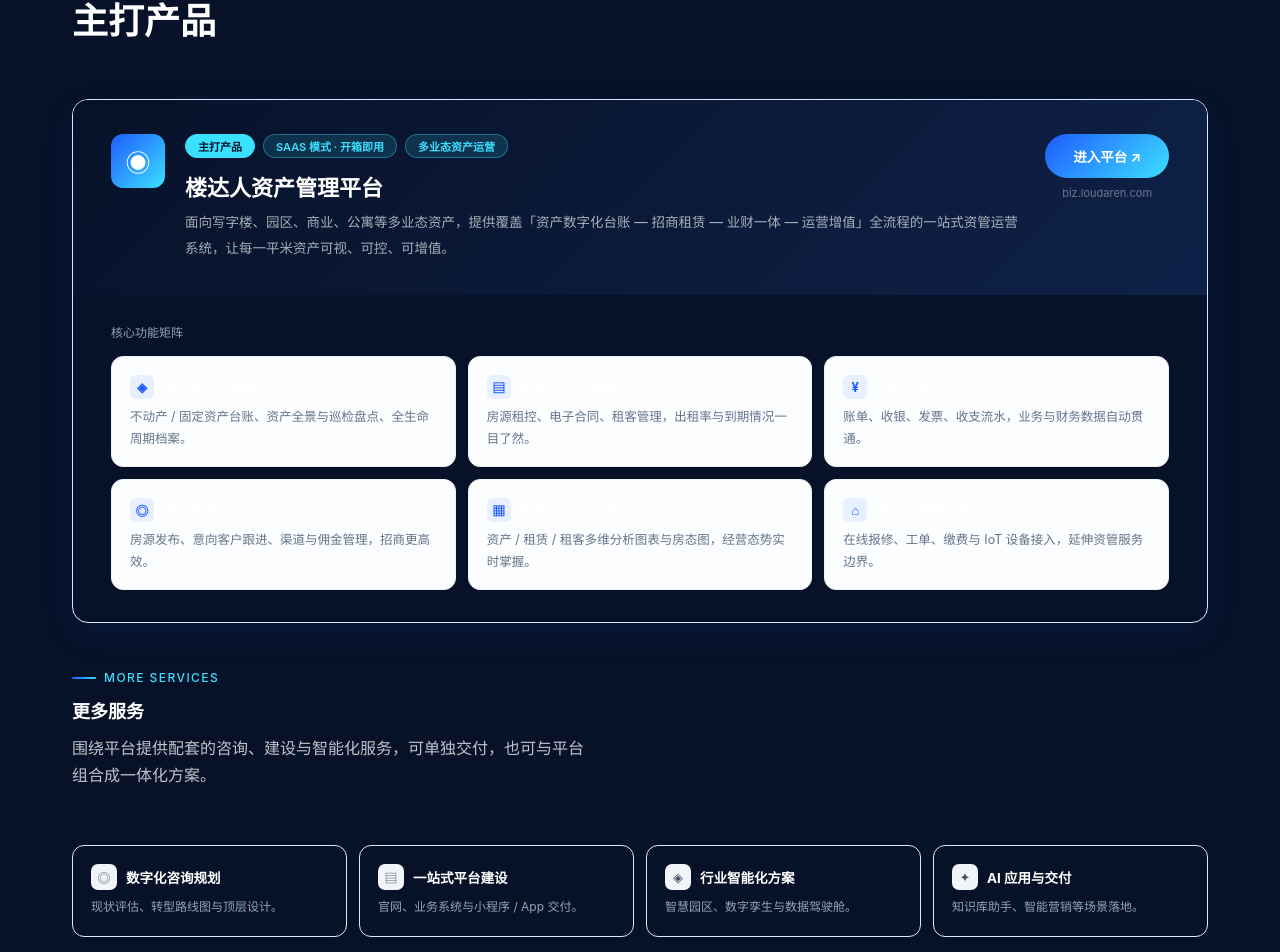
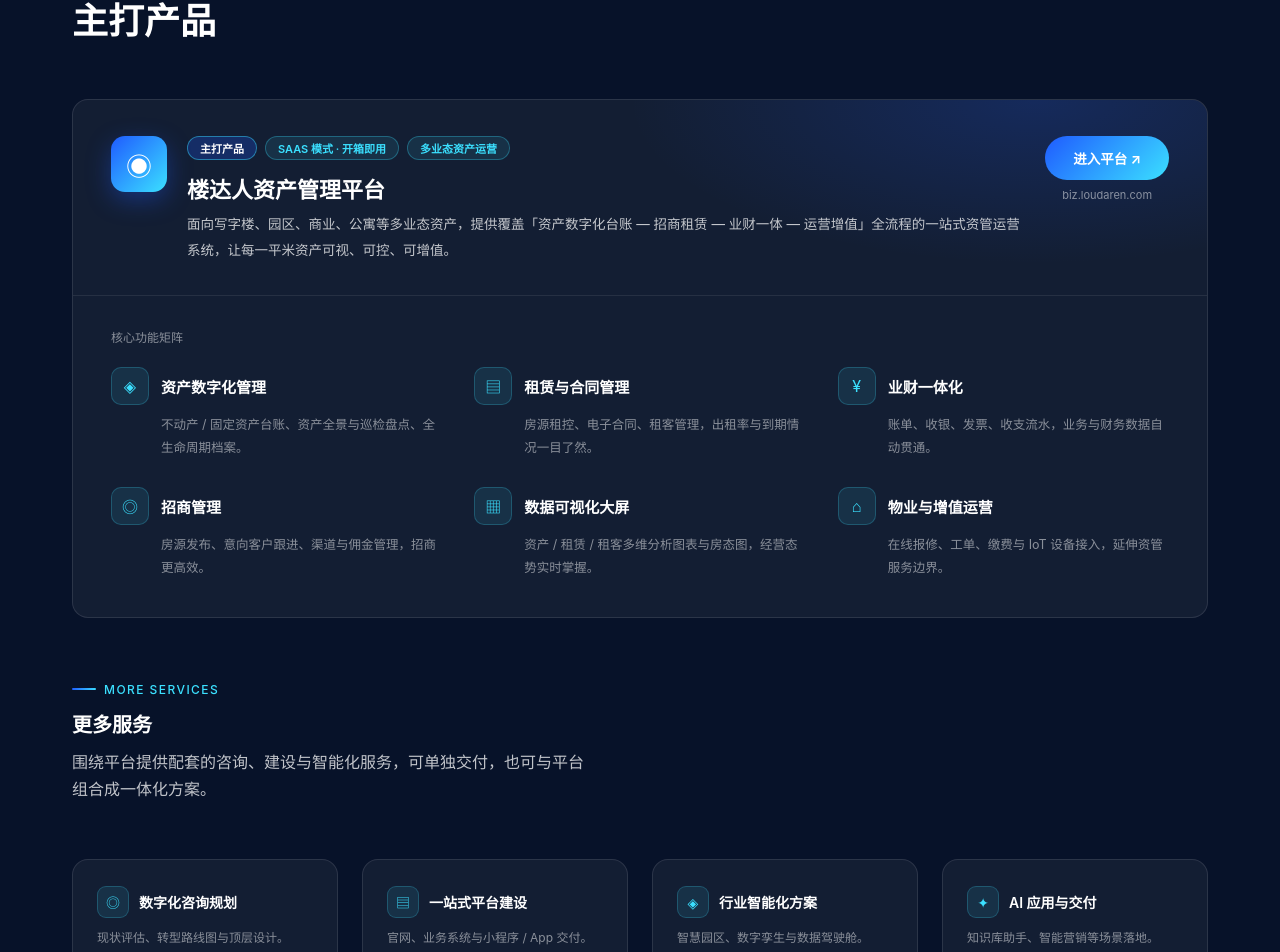
Before and after one commit to shinelu308/onlystyle-business-os, a Vue app in the folder website/: page /products in a window 1280 px wide. Shown: the part 546-1498 px from the top of the page. Built offline with nearby package versions, Linux system fonts and the light colour scheme; no server answers.

Commit message:
产品介绍页卡片风格 v3：对齐站内深色玻璃卡语言（去白底小卡，功能矩阵直排，间距对齐站内节奏）

```diff
--- a/website/src/pages/Products.vue
+++ b/website/src/pages/Products.vue
@@ -3,6 +3,8 @@
  * 产品介绍 —— 主打「楼达人资产管理平台」（SAAS），其余服务作点缀。
  * 结构（2026-09-18 效果图确认）：PageHero → 主打产品大卡（功能矩阵 + 进入平台）
  * → 更多服务点缀小卡 → CTA。
+ * 样式 v3：卡片对齐站内深色玻璃卡语言（info-card：white 5% 底 / 白 10% 边 /
+ * 16px 圆角 / cyan hover），功能矩阵去里层小卡框改直排。
  */
 import PageHero from '@/components/PageHero.vue';
 import CtaSection from '@/components/home/CtaSection.vue';
@@ -69,7 +71,7 @@
             <div class="flag-cap">核心功能矩阵</div>
             <div class="flag-grid">
               <div v-for="f in features" :key="f.title" class="flag-cell">
-                <b><i>{{ f.icon }}</i>{{ f.title }}</b>
+                <div class="fh"><i>{{ f.icon }}</i><b>{{ f.title }}</b></div>
                 <p>{{ f.desc }}</p>
               </div>
             </div>
@@ -77,7 +79,7 @@
         </div>
 
         <!-- 更多服务（点缀） -->
-        <div class="section-header" style="margin-top: 40px">
+        <div class="section-header" style="margin-top: 56px">
           <div class="eyebrow">More Services</div>
           <h2 class="section-title section-title-sm">更多服务</h2>
           <p class="section-desc">围绕平台提供配套的咨询、建设与智能化服务，可单独交付，也可与平台组合成一体化方案。</p>
@@ -96,47 +98,57 @@
 </template>
 
 <style scoped>
-/* ===== 主打产品大卡 ===== */
+/* ===== 主打产品大卡（站内玻璃卡语言：white .05 底 / .10 边 / 16 圆角） ===== */
 .flag-card {
-  border: 1px solid #dce7ff;
-  border-radius: 16px;
+  background: var(--card-bg);
+  border: 1px solid var(--card-border);
+  border-radius: var(--radius-card);
   overflow: hidden;
-  box-shadow: 0 12px 32px rgba(31, 91, 255, 0.08);
 }
 .flag-top {
-  background: linear-gradient(135deg, #071229, #0e2148);
-  padding: 34px 38px;
-  color: #fff;
+  position: relative;
+  padding: 36px 38px 32px;
   display: flex;
   align-items: flex-start;
   gap: 20px;
+  border-bottom: 1px solid rgba(255, 255, 255, 0.08);
+  overflow: hidden;
+}
+.flag-top::before {
+  content: '';
+  position: absolute;
+  inset: 0;
+  background: radial-gradient(60% 140% at 85% 0%, rgba(31, 91, 255, 0.2) 0%, transparent 60%);
+  pointer-events: none;
 }
 .flag-ico {
-  width: 54px;
-  height: 54px;
-  border-radius: 12px;
+  position: relative;
+  width: 56px;
+  height: 56px;
+  border-radius: 14px;
   background: linear-gradient(135deg, #1f5bff, #3be0ff);
   display: flex;
   align-items: center;
   justify-content: center;
-  font-size: 25px;
+  font-size: 26px;
   flex-shrink: 0;
+  box-shadow: 0 8px 24px rgba(31, 91, 255, 0.35);
 }
-.flag-info { flex: 1; min-width: 0; }
+.flag-info { position: relative; flex: 1; min-width: 0; }
 .flag-badges { display: flex; flex-wrap: wrap; gap: 8px; margin-bottom: 12px; }
 .badge {
   font-size: 11px;
   font-weight: 600;
   border-radius: 999px;
   padding: 3px 12px;
-  background: rgba(59, 224, 255, 0.14);
+  background: rgba(59, 224, 255, 0.1);
   color: #3be0ff;
-  border: 1px solid rgba(59, 224, 255, 0.35);
+  border: 1px solid rgba(59, 224, 255, 0.3);
 }
-.badge.main { background: #3be0ff; color: #071229; border-color: #3be0ff; font-weight: 700; }
-.flag-title { font-size: 22px; font-weight: 800; margin: 0 0 8px; color: #fff; }
-.flag-desc { font-size: 13.5px; color: rgba(255, 255, 255, 0.65); line-height: 1.9; margin: 0; }
-.flag-cta { text-align: center; flex-shrink: 0; }
+.badge.main { background: rgba(31, 91, 255, 0.25); color: #fff; border-color: rgba(59, 224, 255, 0.45); }
+.flag-title { font-size: 22px; font-weight: 800; margin: 0 0 8px; color: var(--text-primary); }
+.flag-desc { font-size: 13.5px; color: var(--text-body); line-height: 1.9; margin: 0; }
+.flag-cta { position: relative; text-align: center; flex-shrink: 0; }
 .flag-btn {
   display: inline-block;
   background: linear-gradient(135deg, #1f5bff, #3be0ff);
@@ -148,54 +160,62 @@
   text-decoration: none;
   white-space: nowrap;
 }
-.flag-url { display: block; font-size: 11px; color: rgba(255, 255, 255, 0.4); margin-top: 8px; }
+.flag-url { display: block; font-size: 11px; color: var(--text-muted); margin-top: 8px; }
 
-/* 功能矩阵 */
-.flag-body { padding: 28px 38px 32px; }
-.flag-cap { font-size: 12px; color: #94a3b8; margin-bottom: 16px; }
-.flag-grid { display: grid; grid-template-columns: repeat(3, 1fr); gap: 12px; }
-.flag-cell {
-  border: 1px solid #edf2f7;
-  border-radius: 12px;
-  padding: 18px 18px 16px;
-  background: #fbfdff;
-}
-.flag-cell b { display: flex; align-items: center; gap: 9px; font-size: 14px; margin-bottom: 7px; }
-.flag-cell b i {
-  width: 24px;
-  height: 24px;
-  border-radius: 6px;
-  background: #e8f0ff;
-  color: #1f5bff;
+/* 功能矩阵：去里层小卡框，「青色图标 + 标题 + 描述」直排 */
+.flag-body { padding: 32px 38px 38px; }
+.flag-cap { font-size: 12px; color: var(--text-muted); margin-bottom: 22px; }
+.flag-grid { display: grid; grid-template-columns: repeat(3, 1fr); gap: 28px 32px; }
+.flag-cell .fh { display: flex; align-items: center; gap: 12px; margin-bottom: 9px; }
+.flag-cell .fh i {
+  width: 38px;
+  height: 38px;
+  border-radius: 10px;
+  background: rgba(59, 224, 255, 0.1);
+  border: 1px solid rgba(59, 224, 255, 0.22);
+  color: #3be0ff;
   display: flex;
   align-items: center;
   justify-content: center;
   font-style: normal;
-  font-size: 13px;
+  font-size: 16px;
   flex-shrink: 0;
 }
-.flag-cell p { font-size: 12.5px; color: #64748b; line-height: 1.75; margin: 0; }
+.flag-cell .fh b { font-size: 15px; color: var(--text-primary); font-weight: 600; }
+.flag-cell p { font-size: 12.5px; color: var(--text-muted); line-height: 1.8; margin: 0; padding-left: 50px; }
 
-/* ===== 更多服务（点缀小卡） ===== */
-.section-title-sm { font-size: 18px; }
-.more-grid { display: grid; grid-template-columns: repeat(4, 1fr); gap: 12px; }
-.more-card { border: 1px solid #e2e8f0; border-radius: 12px; padding: 18px; }
-.more-head { display: flex; align-items: center; gap: 9px; margin-bottom: 7px; }
+/* ===== 更多服务（点缀）：info-card 同款玻璃卡 + hover ===== */
+.section-title-sm { font-size: 20px; }
+.more-grid { display: grid; grid-template-columns: repeat(4, 1fr); gap: 24px; margin-top: 24px; }
+.more-card {
+  background: var(--card-bg);
+  border: 1px solid var(--card-border);
+  border-radius: var(--radius-card);
+  padding: 26px 24px;
+  transition: border-color 0.25s, transform 0.25s, background 0.25s;
+}
+.more-card:hover {
+  border-color: rgba(59, 224, 255, 0.24);
+  background: rgba(255, 255, 255, 0.07);
+  transform: translateY(-3px);
+}
+.more-head { display: flex; align-items: center; gap: 10px; margin-bottom: 9px; }
 .more-head i {
-  width: 26px;
-  height: 26px;
-  border-radius: 7px;
-  background: #f1f5f9;
-  color: #475569;
+  width: 32px;
+  height: 32px;
+  border-radius: 9px;
+  background: rgba(59, 224, 255, 0.1);
+  border: 1px solid rgba(59, 224, 255, 0.22);
+  color: #3be0ff;
   display: flex;
   align-items: center;
   justify-content: center;
   font-style: normal;
-  font-size: 13px;
+  font-size: 14px;
   flex-shrink: 0;
 }
-.more-head b { font-size: 13.5px; }
-.more-card p { font-size: 12px; color: #94a3b8; line-height: 1.7; margin: 0; }
+.more-head b { font-size: 14px; color: var(--text-primary); font-weight: 600; }
+.more-card p { font-size: 12px; color: var(--text-muted); line-height: 1.75; margin: 0; }
 
 /* ===== 响应式 ===== */
 @media (max-width: 900px) {
```
